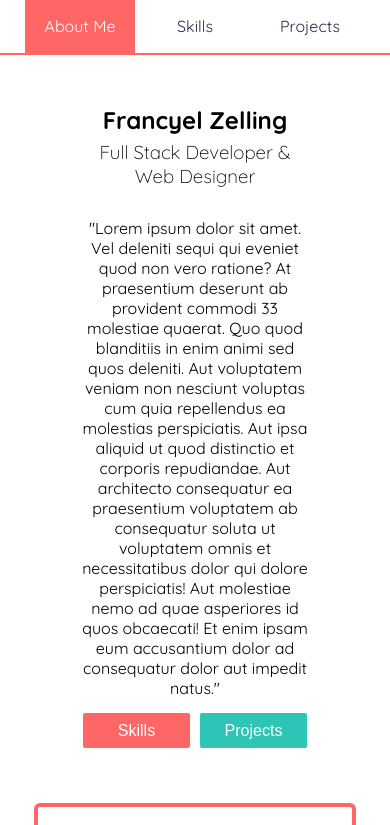
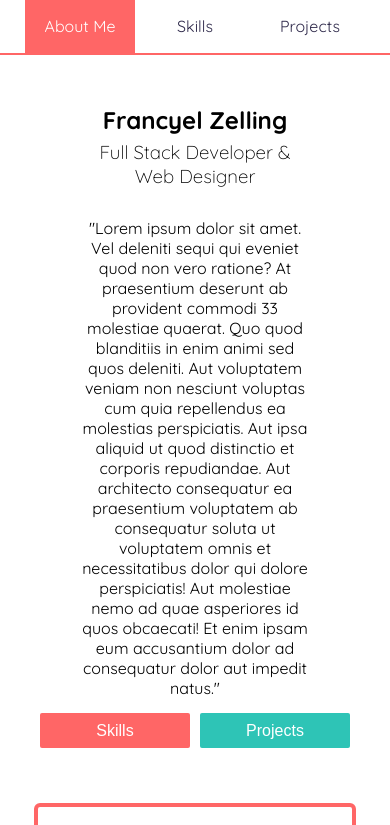
Before and after one commit to FrancyelZelling/portfolio, a React (Create React App) app: page / in a window 390 px wide. Shown: the top 825 px of the page. Built offline with nearby package versions, Linux system fonts and the light colour scheme; grey boxes are pictures that could not be loaded.

Commit message:
Fixed Buttons Not Centered On Mobile

```diff
--- a/src/css/master.css
+++ b/src/css/master.css
@@ -94,6 +94,8 @@ nav {
       margin-top: 50px; } }
 
 .description {
+  display: flex;
+  flex-direction: column;
   align-items: center;
   text-align: center;
   justify-content: center;
--- a/src/css/master.scss
+++ b/src/css/master.scss
@@ -132,6 +132,8 @@ nav {
 }
 
 .description {
+  display: flex;
+  flex-direction: column;
   align-items: center;
   text-align: center;
   justify-content: center;
```
